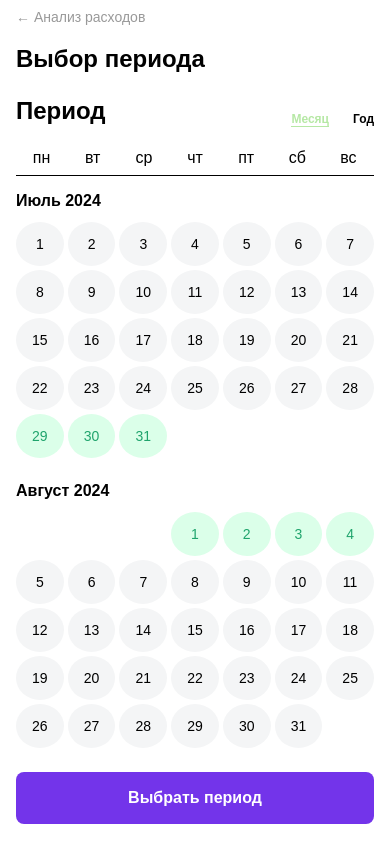
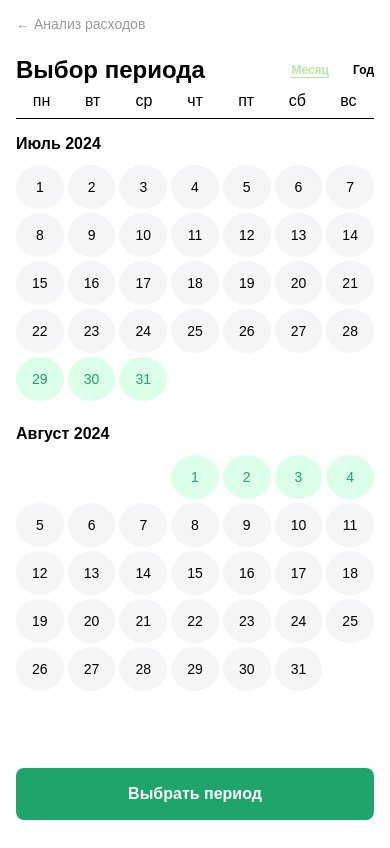
Before and after one commit to SHADrussed/skypro-wallet, a React (Vite) app: page /analytics/period in a window 390 px wide. Built offline with nearby package versions, Linux system fonts and the light colour scheme.

Commit message:
fix: polish mobile analytics layouts

```diff
--- a/src/components/Analytics/Analytics.styled.js
+++ b/src/components/Analytics/Analytics.styled.js
@@ -8,8 +8,12 @@ export const Page = styled.div`
   min-height: calc(100vh - 64px);
 
   @media (max-width: 768px) {
-    padding: 24px 16px;
-    min-height: calc(100vh - 56px);
+    box-sizing: border-box;
+    display: flex;
+    flex-direction: column;
+    padding: 20px 16px 16px;
+    min-height: calc(100svh - 56px);
+    background: ${theme.colors.surface};
   }
 `
 
@@ -17,7 +21,8 @@ export const Title = styled.h1`
   margin-bottom: ${theme.spacing.xxl};
 
   @media (max-width: 768px) {
-    display: none;
+    margin-bottom: 24px;
+    font-size: 24px;
   }
 `
 
@@ -28,8 +33,11 @@ export const AnalyticsBlock = styled.div`
   gap: ${theme.spacing.xxl};
 
   @media (max-width: 768px) {
-    display: block;
+    display: flex;
+    flex: 1;
+    flex-direction: column;
     height: auto;
+    min-height: 0;
   }
 `
 
@@ -52,9 +60,11 @@ export const PeriodLink = styled.a`
     justify-content: center;
     margin-top: 24px;
     border-radius: 8px;
-    background: ${theme.colors.primary};
+    margin-bottom: 0;
+    background: ${theme.colors.chart.greenText};
     color: ${theme.colors.primaryText};
     font-weight: ${theme.typography.fontWeight.semibold};
     text-decoration: none;
+    flex-shrink: 0;
   }
 `
--- a/src/components/Calendar/Calendar.jsx
+++ b/src/components/Calendar/Calendar.jsx
@@ -67,13 +67,15 @@ const years = [
     ],
   },
 ]
-export default function Calendar() {
+export default function Calendar({ mobileTitle }) {
   const { periodMode, setPeriodMode, setSelectedPeriod } = useAnalytics()
 
   return (
     <CalendarCard>
       <CalendarHeader>
-        <CalendarHeaderTitle>Период</CalendarHeaderTitle>
+        <CalendarHeaderTitle $mobileTitle={Boolean(mobileTitle)}>
+          {mobileTitle || 'Период'}
+        </CalendarHeaderTitle>
 
         <CalendarHeaderPeriods>
           <PeriodVariant
--- a/src/components/Calendar/Calendar.styled.js
+++ b/src/components/Calendar/Calendar.styled.js
@@ -9,6 +9,9 @@ export const CalendarCard = styled.div`
   height: inherit;
 
   @media (max-width: 768px) {
+    display: flex;
+    flex: 1;
+    flex-direction: column;
     height: auto;
     border-radius: 0;
     background: transparent;
@@ -21,6 +24,7 @@ export const CalendarHeader = styled.div`
 
   @media (max-width: 768px) {
     align-items: center;
+    justify-content: space-between;
     padding: 0;
   }
 `
@@ -28,7 +32,9 @@ export const CalendarHeaderTitle = styled(Title)`
   margin-bottom: ${theme.spacing.xl};
 
   @media (max-width: 768px) {
-    margin-bottom: 16px;
+    display: ${({ $mobileTitle }) => ($mobileTitle ? 'block' : 'none')};
+    margin-bottom: 0;
+    font-size: 24px;
   }
 `
 
@@ -108,6 +114,7 @@ export const CalendarFooter = styled.div`
 
   @media (max-width: 768px) {
     max-height: none;
+    flex: 1;
     padding: 16px 0 0;
     overflow: visible;
   }
--- a/src/components/Graphs/Graphs.styled.js
+++ b/src/components/Graphs/Graphs.styled.js
@@ -15,6 +15,8 @@ export const GraphsStyled = styled.div`
   padding: ${theme.spacing.xxl};
 
   @media (max-width: 768px) {
+    flex: 1;
+    justify-content: flex-start;
     height: auto;
     min-width: 0;
     padding: 0;
@@ -157,7 +159,8 @@ export const Bar = styled.div`
 
   background-color: ${({ $color }) => theme.colors.chart[$color]};
   @media (max-width: 768px) {
-    max-width: 30px;
+    max-width: none;
+    width: 100%;
     border-radius: 8px;
   }
 `
--- a/src/pages/AnalyticsPeriodPage.jsx
+++ b/src/pages/AnalyticsPeriodPage.jsx
@@ -11,8 +11,11 @@ const MobilePeriod = styled.main`
 
   @media (max-width: 768px) {
     display: block;
-    min-height: calc(100vh - 56px);
-    padding: 8px 16px 24px;
+    box-sizing: border-box;
+    display: flex;
+    flex-direction: column;
+    min-height: 100svh;
+    padding: 16px 16px 24px;
 
     ${HeaderS} {
       display: none;
@@ -30,24 +33,20 @@ const DesktopPeriod = styled.div`
 
 const BackLink = styled(Link)`
   display: inline-block;
-  margin-bottom: 20px;
+  margin-bottom: 24px;
   color: ${theme.colors.textSecondary};
   font-size: 14px;
   text-decoration: none;
 `
 
-const PeriodTitle = styled.h1`
-  margin: 0 0 24px;
-  font-size: 24px;
-`
-
 const ConfirmButton = styled.button`
   width: 100%;
   min-height: 52px;
-  margin-top: 24px;
+  margin-top: auto;
+  flex-shrink: 0;
   border: 0;
   border-radius: 8px;
-  background: ${theme.colors.primary};
+  background: ${theme.colors.chart.greenText};
   color: ${theme.colors.primaryText};
   font: inherit;
   font-weight: ${theme.typography.fontWeight.semibold};
@@ -64,8 +63,7 @@ export default function AnalyticsPeriodPage() {
       </DesktopPeriod>
       <MobilePeriod>
         <BackLink to="/analytics">← Анализ расходов</BackLink>
-        <PeriodTitle>Выбор периода</PeriodTitle>
-        <Calendar />
+        <Calendar mobileTitle="Выбор периода" />
         <ConfirmButton type="button" onClick={() => navigate('/analytics')}>
           Выбрать период
         </ConfirmButton>
```
